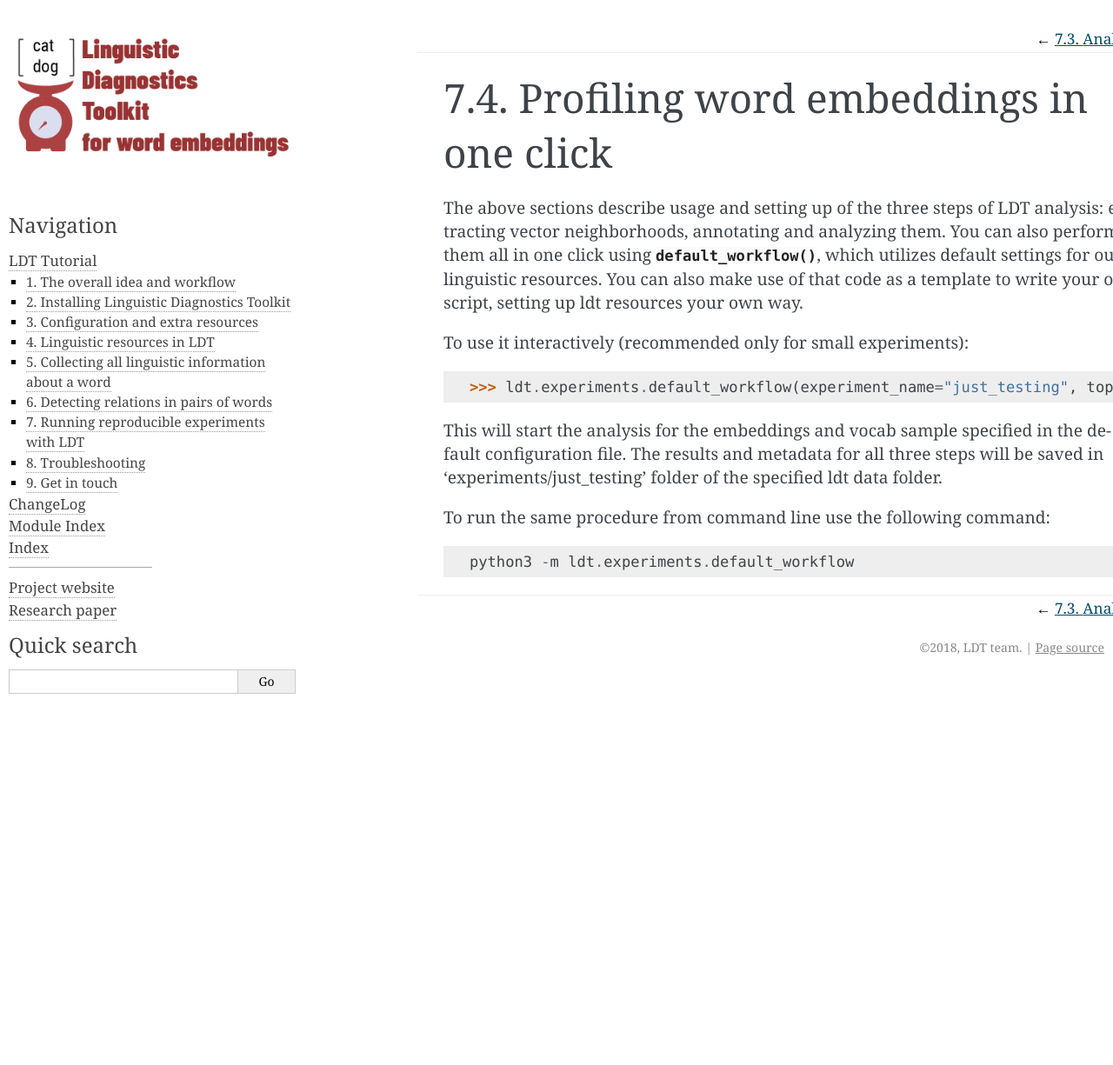
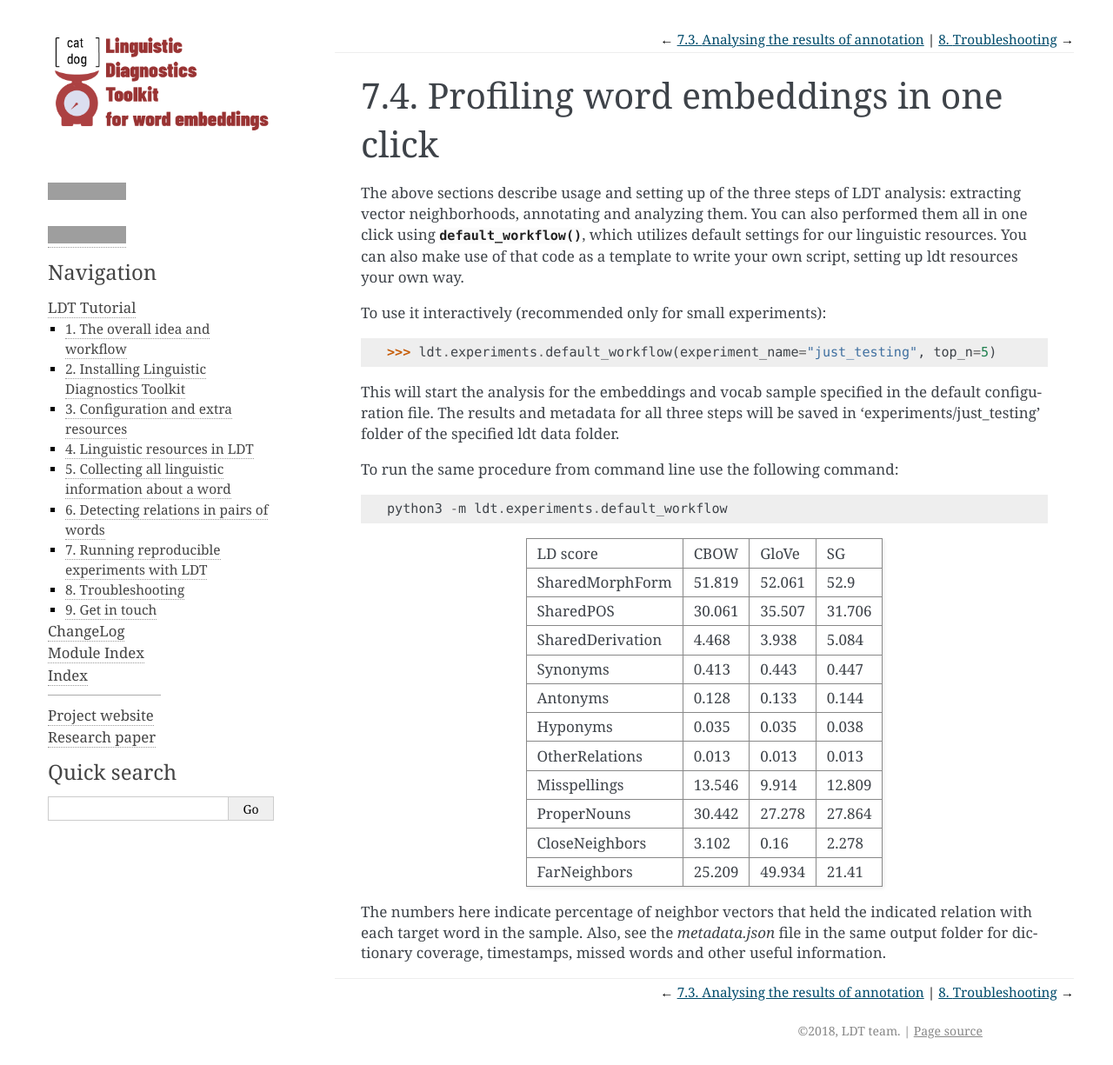
Before and after one commit to annargrs/ldt, a Sphinx documentation site: the page built from docs/source/Tutorial/experiments/full_workflow.rst, in a window 1280 px wide and 1225 px high. Shown: the whole window at 87% size. Built offline with Sphinx 7.4.7, drawn with Linux system fonts in a browser that asks for light colours; grey boxes are pictures that could not be loaded.

```diff
--- a/README.rst
+++ b/README.rst
@@ -16,7 +16,7 @@ LDT is a shiny new Python library for doing two things:
 
 If you have never heard about word embeddings -- you're missing out, here's `an introduction <https://www.shanelynn.ie/get-busy-with-word-embeddings-introduction/>`_.  If you have, head  over to the `project website <ldtoolkit.space>`_ for some new research results. And if you don't care about word embeddings, you can still just use LDT as a supplement to NLTK, SpaCy, and other great NLP tools.
 
-**Note:** LDT is in active development; all the dictionary functionality for English and scripts for running experiments are already available. Integration with `vecto library <vecto.space>`_ and optimization are coming in the nearest weeks. Make sure you update your installation often, and join the `discussion <https://groups.google.com/forum/#!forum/linguistic-diagnostics>`_ group to discuss your results and get notified about new releases!
+**Note:** LDT is in active development; all the dictionary functionality for English and scripts for running experiments are already available. Integration with `vecto library <vecto.space>`_ and optimization are coming in the nearest weeks; please update your installation often. You can also join the `discussion <https://groups.google.com/forum/#!forum/linguistic-diagnostics>`_ group to discuss your results and get notified about new releases!
 
 ---------------------------------
 LDT for profiling word embeddings
--- a/docs/source/Tutorial/experiments/full_workflow.rst
+++ b/docs/source/Tutorial/experiments/full_workflow.rst
@@ -22,3 +22,34 @@ To run the same procedure from command line use the following command:
 ::
 
    python3 -m ldt.experiments.default_workflow
+
++-------------------+--------+--------+--------+
+| LD score          | CBOW   | GloVe  | SG     |
++-------------------+--------+--------+--------+
+| SharedMorphForm   | 51.819 | 52.061 | 52.9   |
++-------------------+--------+--------+--------+
+| SharedPOS         | 30.061 | 35.507 | 31.706 |
++-------------------+--------+--------+--------+
+| SharedDerivation  | 4.468  | 3.938  | 5.084  |
++-------------------+--------+--------+--------+
+| Synonyms          | 0.413  | 0.443  | 0.447  |
++-------------------+--------+--------+--------+
+| Antonyms          | 0.128  | 0.133  | 0.144  |
++-------------------+--------+--------+--------+
+| Hyponyms          | 0.035  | 0.035  | 0.038  |
++-------------------+--------+--------+--------+
+| OtherRelations    | 0.013  | 0.013  | 0.013  |
++-------------------+--------+--------+--------+
+| Misspellings      | 13.546 | 9.914  | 12.809 |
++-------------------+--------+--------+--------+
+| ProperNouns       | 30.442 | 27.278 | 27.864 |
++-------------------+--------+--------+--------+
+| CloseNeighbors    | 3.102  | 0.16   | 2.278  |
++-------------------+--------+--------+--------+
+| FarNeighbors      | 25.209 | 49.934 | 21.41  |
++-------------------+--------+--------+--------+
+
+The numbers here indicate percentage of neighbor vectors that held the
+indicated relation with each target word in the sample. Also, see the
+`metadata.json` file in the same output folder for dictionary coverage,
+timestamps, missed words and other useful information.
--- a/docs/source/conf.py
+++ b/docs/source/conf.py
@@ -131,7 +131,9 @@ html_theme = 'alabaster'
 
 html_theme_options = {
 "github_button": True,
-'github_repo': 'https://github.com/ookimi/ldt',
+'github_user': "annargrs",
+'github_repo': 'ldt',
+"travis_button": True,
 "description": "<br/> <br/>",
 "logo": "ldt_logo.png",
 "fixed_sidebar": True,
@@ -139,10 +141,10 @@ html_theme_options = {
 "show_powered_by": False,
 "sidebar_collapse": True,
 "show_relbars": True,
-"font_size": "1.2em",
+#"font_size": "1 em",
 "code_font_size": "0.89em",
-"sidebar_width":  "25em",
-"page_width": "90em",
+"sidebar_width":  "20em",
+"page_width": "70em",
 # "show_related": True,
 "extra_nav_links": {"Project website":"http://ldtoolkit.space",
                     "Research paper":"http://aclweb.org/anthology/C18-1228"}
@@ -165,16 +167,15 @@ html_static_path = ['_static']
 # refs: http://alabaster.readthedocs.io/en/latest/installation.html#sidebars
 html_sidebars = {
     '**': ['about.html',
-        'localtoc.html',
         # 'sourcelink.html'
         # 'globaltoc.html',
         # 'relations.html',  # needs 'show_related': True theme option to display
         'navigation.html',
-        'searchbox.html'
+           # 'localtoc.html',
+           'searchbox.html'
            ],
-    "custom": []
+    "custom": ["Project"]
 }
-#todo: add changelog
 #todo: installation section separately
 
 # -- Options for HTMLHelp output ------------------------------------------
```
Also changed, not shown: docs/source/Tutorial/resources/.ldt-config.yaml (+14 -20 lines), docs/source/Tutorial/workflow.rst (+51 -2 lines), 4 other files.
